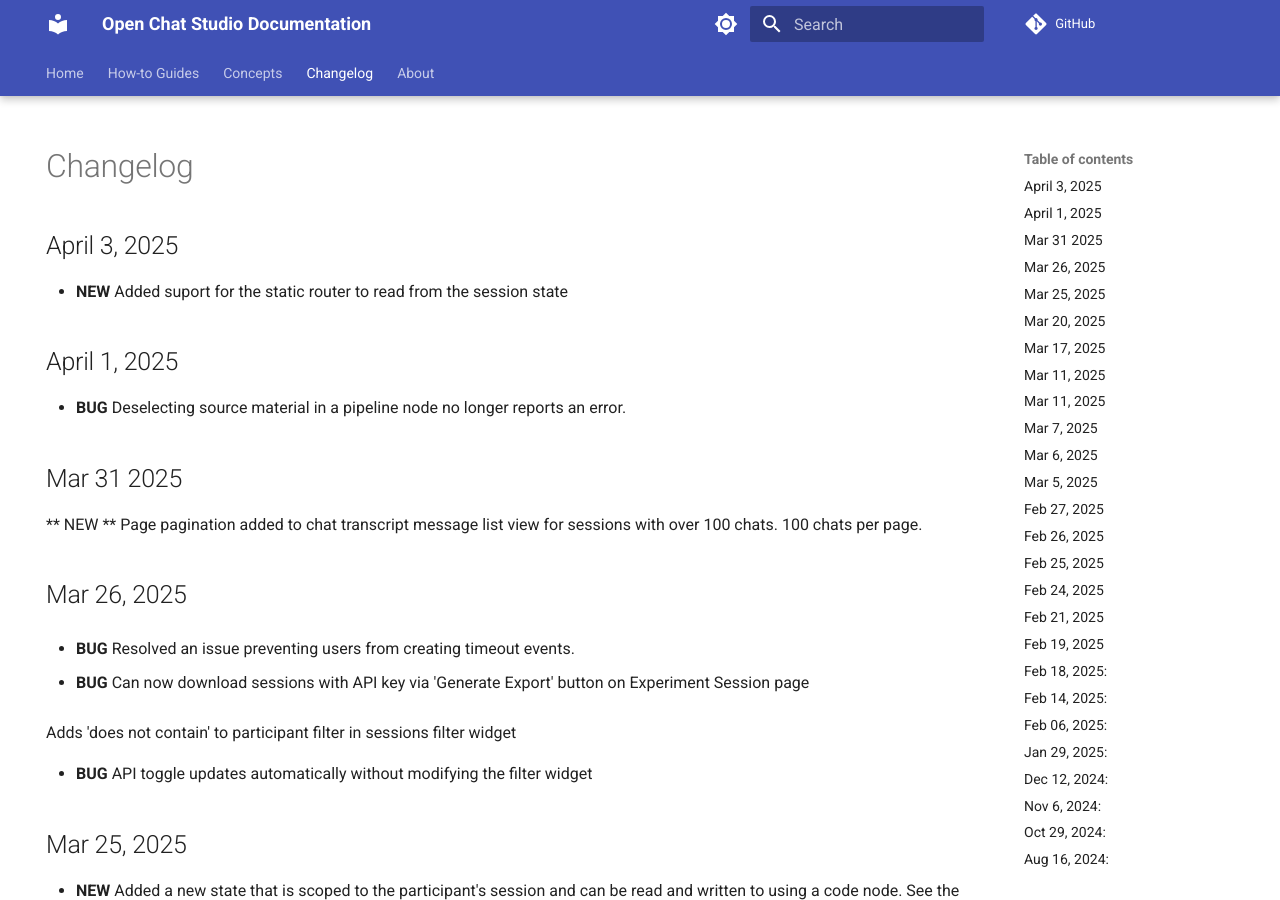
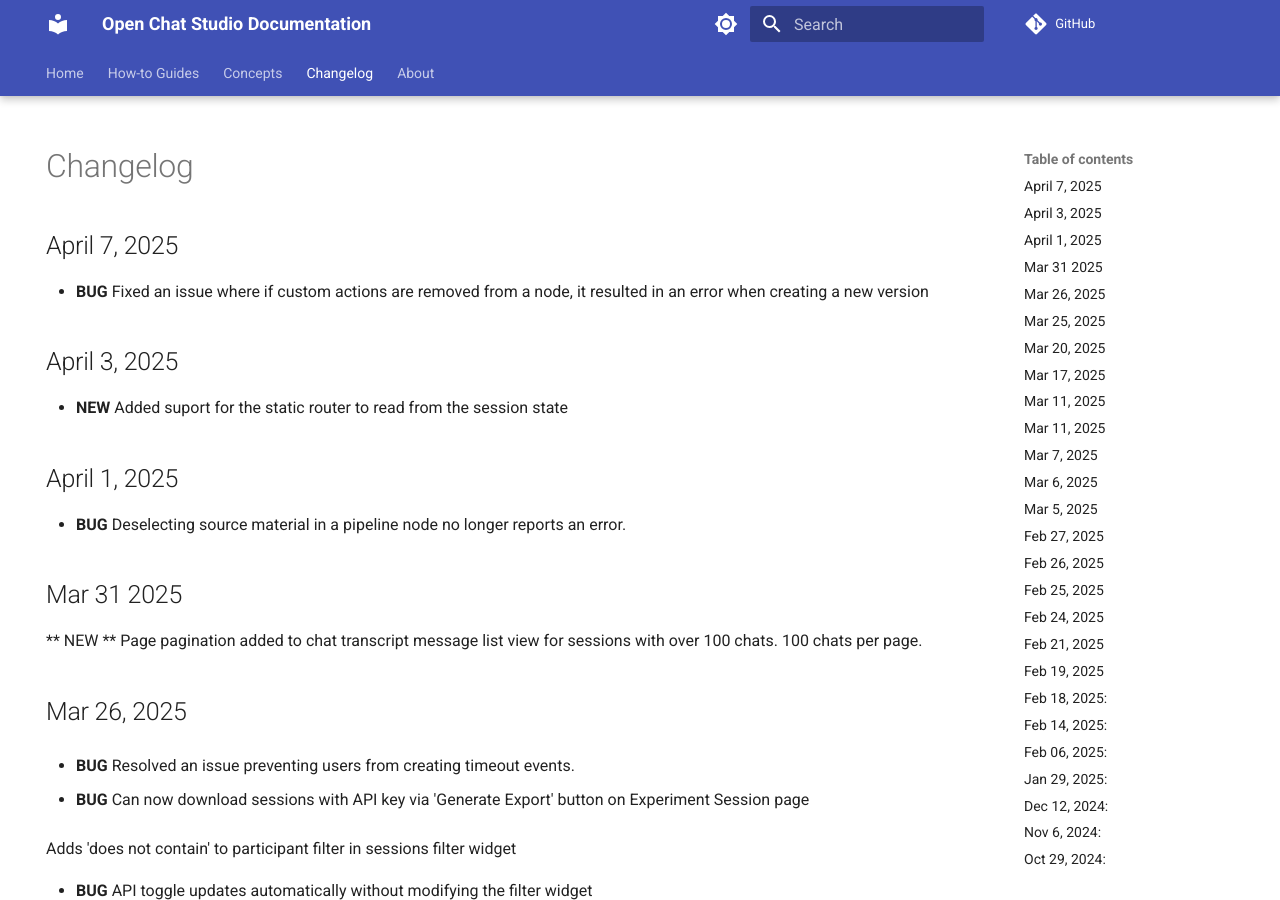
Before and after one commit to dimagi/open-chat-studio-docs, an MkDocs documentation site: the page built from docs/changelog.md, in a window 1280 px wide and 900 px high. Built offline with MkDocs 1.6.1 and Material for MkDocs 9.7.7, drawn with Linux system fonts in a browser that asks for light colours; emoji names are drawn with the system emoji font; a script that is not in the unit is left out; comment, search, counter and statistics services are not loaded.

Commit message:
Update changelog

```diff
--- a/docs/changelog.md
+++ b/docs/changelog.md
@@ -4,6 +4,9 @@
 ---
 
 # Changelog
+## April 7, 2025
+* **BUG** Fixed an issue where if custom actions are removed from a node, it resulted in an error when creating a new version
+
 ## April 3, 2025
 * **NEW** Added suport for the static router to read from the session state
 
```
